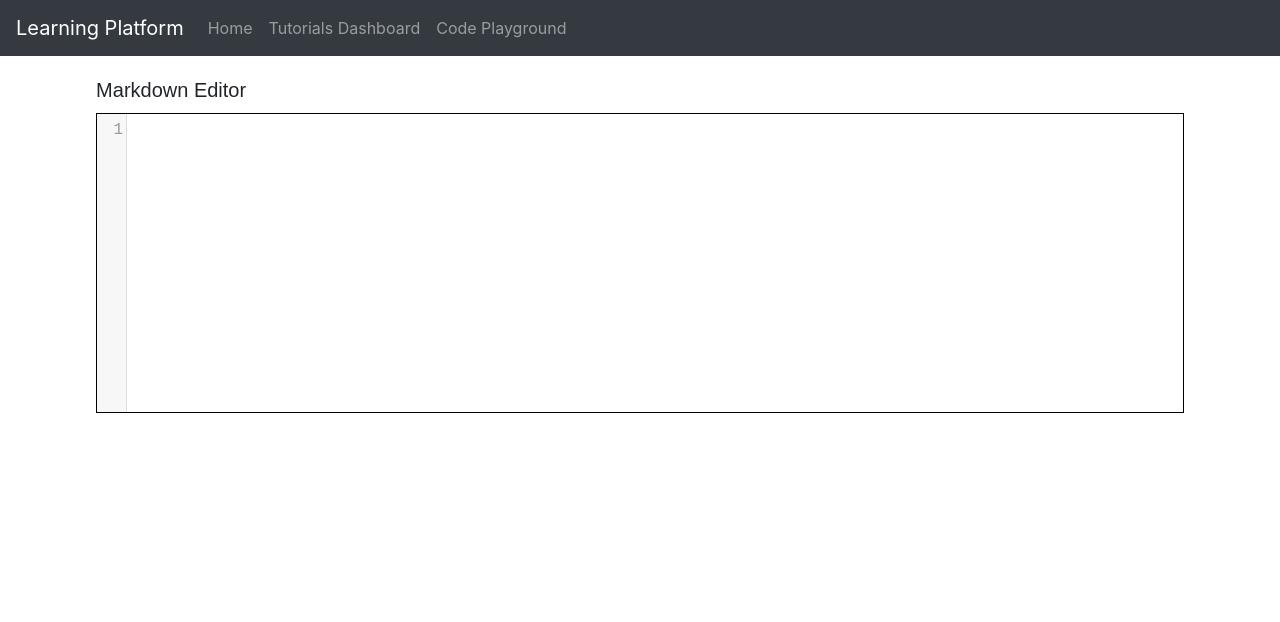
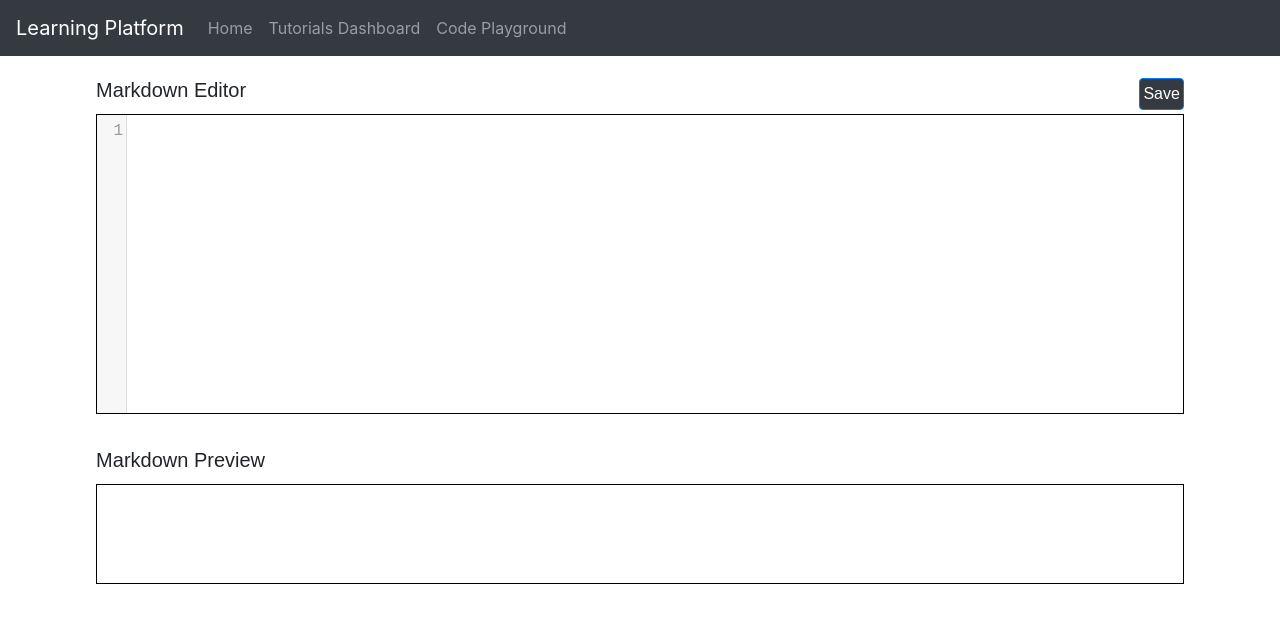
Before and after one commit to CMPT-470-Fall-2020/Code-Tutorial-App, a React (Create React App) app in the folder client/: page /tutorial in a window 1280 px wide. Shown: the top 622 px of the page. Built offline with nearby package versions, Linux system fonts and the light colour scheme.

Commit message:
Create markdown live preview using markedjs

```diff
--- a/client/src/components/MarkdownEditor.js
+++ b/client/src/components/MarkdownEditor.js
@@ -1,23 +1,41 @@
 import React, { Component } from 'react';
-import {UnControlled as CodeMirror} from 'react-codemirror2';
+import {Controlled as CodeMirror} from 'react-codemirror2';
+import Button from 'react-bootstrap/Button';
 import 'codemirror/mode/markdown/markdown.js';
 import 'codemirror/lib/codemirror.css';
 import './scss/MarkdownEditor.scss';
 
+let marked = require('marked')
+
 export default class MarkupEditor extends Component {
+
+    state = {
+        value:''
+    }
+
     render() {
         return (
             <React.Fragment>
-                <h1 style={headerStyle}>Markdown Editor</h1>
-<               CodeMirror
-                    value=''
-                    options={{
-                        mode: 'markdown',
-                        lineNumbers: true
+                <section>
+                    <h1 style={headerStyle}>Markdown Editor</h1>
+                    <Button variant="primary" style={saveStyle}>Save</Button>
+
+                </section>
+                <CodeMirror
+                    value={this.state.value}
+                    options={options}
+                    onBeforeChange={(editor, data, value) => {
+                      this.setState({value});
                     }}
                     onChange={(editor, data, value) => {
+                      this.setState({value});
                     }}
                 />
+                <div>
+                    <h1 style={headerStyle}>Markdown Preview</h1>
+                    <div style={previewStyle} dangerouslySetInnerHTML = {{__html: marked(this.state.value)}}>
+                    </div>
+                </div>
             </React.Fragment>
         )
     }
@@ -25,6 +43,28 @@ export default class MarkupEditor extends Component {
 
 const headerStyle = {
     fontSize: '20px',
-    margin:'2% 1% 1% 1%',
-    fontFamily: 'Arial, Helvetica, sans-serif'
+    margin:'2% 1% 0% 1%',
+    fontFamily: 'Arial, Helvetica, sans-serif',
+    display: 'inline-block'
 }
+
+const saveStyle = {
+    padding: '3px',
+    float: 'right',
+    margin:'2% 1% 0% 1%',
+    fontFamily: 'Arial, Helvetica, sans-serif',
+    backgroundColor: '#343a40'
+}
+
+const options = {
+    mode: 'markdown',
+    lineNumbers: true
+}
+
+const previewStyle = {
+    resize: 'none',
+    margin: '1%',
+    padding: '1%',
+    border: '1px solid black',
+    minHeight: '100px'
+}
--- a/client/src/components/pages/Tutorial.js
+++ b/client/src/components/pages/Tutorial.js
@@ -1,5 +1,6 @@
 import React, { Component } from 'react'
 import MarkdownEditor from '../MarkdownEditor'
+
 export default class Tutorial extends Component {
     render() {
         return (
```
